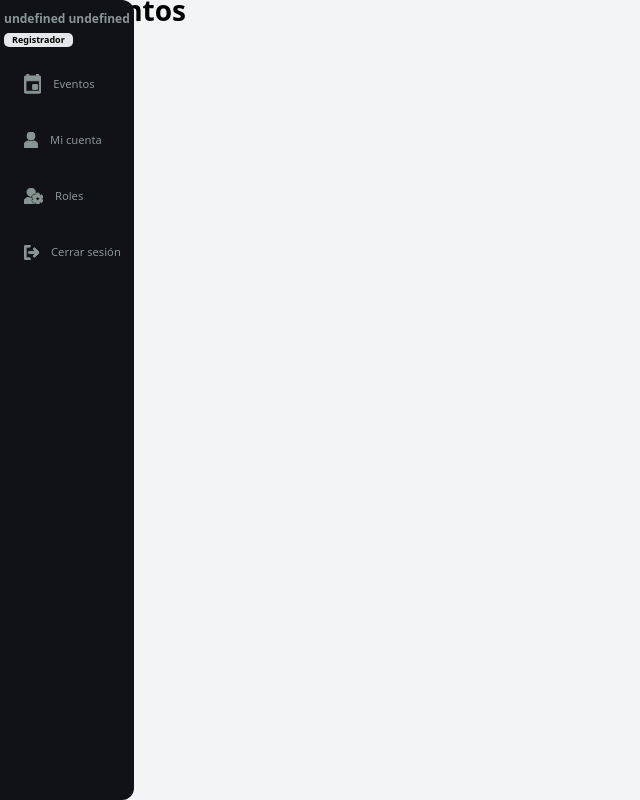
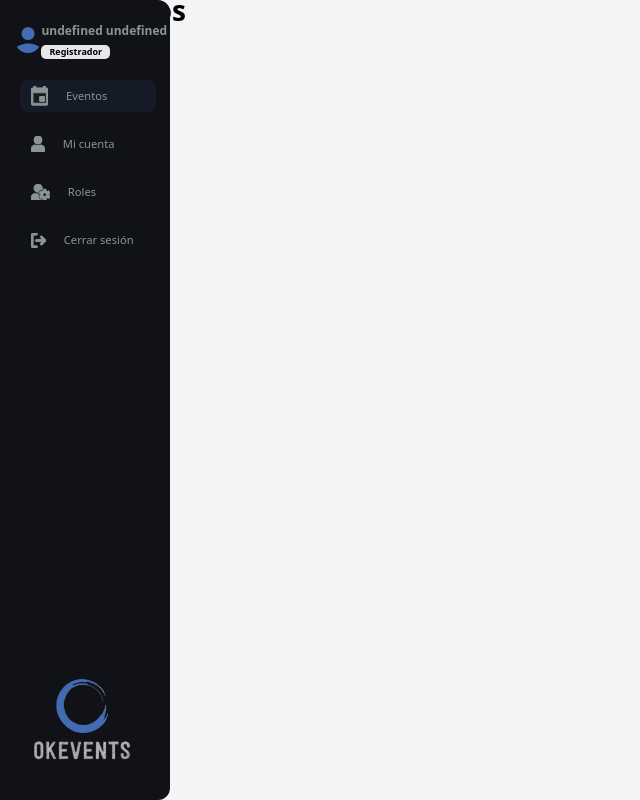
Before and after one commit to KevinSequeiraG/OKEvents, a Next.js app: page /home in a window 1280 px wide. Both pictures are taken after a click on the element "Roles". Shown: the whole page, without its empty margins (0-640 px from the left). Built offline with nearby package versions, Linux system fonts and the light colour scheme; no server answers.

Commit message:
navbar funcional

```diff
--- a/UI-Components/layout/navbar/NavElement/index.js
+++ b/UI-Components/layout/navbar/NavElement/index.js
@@ -7,7 +7,7 @@ const NavElement = (props) => {
                 <Link
                     onClick={props.action}
                     href={props.goTo}
-                    className={`sm:mx-auto h-14 fill-[#899592] flex items-center rounded-lg cursor-pointer hover:bg-[#35CA75] hover:bg-opacity-[0.1]  hover:duration-300 hover:ease-linear hover:!fill-[#35ca75] stroke-[#899592] hover:!stroke-[#35ca75] !mt-0 lg:mr-auto px-1 w-auto navElement sm:ml-5 ${props.active ? "bg-[#35CA75] bg-opacity-[0.1] fill-[#35ca75]" : ""
+                    className={`sm:mx-auto h-14 fill-[#899592] flex items-center rounded-lg cursor-pointer hover:bg-[#426CB4] hover:bg-opacity-[0.1]  hover:duration-300 hover:ease-linear hover:!fill-[#426CB4] stroke-[#899592] hover:!stroke-[#426CB4] !mt-0 lg:mr-auto px-1 w-auto navElement sm:ml-5 ${props.active ? "bg-[#426CB4] bg-opacity-[0.1] fill-[#426CB4]" : ""
                         }`}
                 >
                     {props.icon}
@@ -16,7 +16,7 @@ const NavElement = (props) => {
             ) : (
                 <div
                     onClick={props.action}
-                    className={`sm:mx-auto h-14 fill-[#899592] flex items-center rounded-lg cursor-pointer hover:bg-[#35CA75] hover:bg-opacity-[0.1]  hover:duration-300 hover:ease-linear hover:!fill-[#35ca75] stroke-[#899592] hover:!stroke-[#35ca75] !mt-0 lg:mr-auto px-1 w-auto navElement sm:ml-5 ${props.active ? "bg-[#35CA75] bg-opacity-[0.1] fill-[#35ca75]" : ""
+                    className={`sm:mx-auto h-14 fill-[#899592] flex items-center rounded-lg cursor-pointer hover:bg-[#426CB4] hover:bg-opacity-[0.1]  hover:duration-300 hover:ease-linear hover:!fill-[#426CB4] stroke-[#899592] hover:!stroke-[#426CB4] !mt-0 lg:mr-auto px-1 w-auto navElement sm:ml-5 ${props.active ? "bg-[#426CB4] bg-opacity-[0.1] fill-[#426CB4]" : ""
                         }`}
                 >
                     {props.icon}
--- a/UI-Components/layout/navbar/index.js
+++ b/UI-Components/layout/navbar/index.js
@@ -4,8 +4,8 @@ import { useState } from "react"
 import { HamburguerIcon, LogOutIcon, TicketsIcon, UserIcon } from "../../../public/svgs/Icons"
 import NavElement from "./NavElement";
 import { CalendarIcon, RolesIcon, UserNavIcon } from "../../../public/svgs/navbar/icons";
+// import ChangeRolModal from "../../Modals/ChangeRolModal";
 import { useUserAuth } from "@/BAO/userAuthContext";
-// import ChangeRolModal from "../../Modals/ChangeRolModal";
 
 const Navbar = ({ children }) => {
     const router = useRouter();
@@ -16,7 +16,7 @@ const Navbar = ({ children }) => {
     const isVerifyEmail = router.pathname === "/verifyEmail";
     const isEditRegistration = router.pathname === "/editRegistration";
     const isActiveUsers = router.pathname.includes("/activeUsers");
-    const { loggedUser } = useUserAuth();
+    const { loggedUser, isAdmin } = useUserAuth();
     const [showIconLogo, setShowIconLogo] = useState(true);
     const [showChangeRolModal, setShowChangeRolModal] = useState(false)
 
@@ -31,7 +31,7 @@ const Navbar = ({ children }) => {
                     {/* Mobile */}
                     <div className="block md:hidden z-[51]">
                         <div id="navbar" className="bg-[#101217] w-full h-16 items-center flex z-50 justify-end px-6 font-Inter absolute">
-                            <Link href={"/eventsList"}><img alt="EventPlus Logo" src="../Images/logo1.png" className="w-[3rem] absolute left-4 top-[1rem]"></img></Link>
+                            <Link href={"/eventsList"}><img alt="EventPlus Logo" src="../Images/EventPlusShortLogo.png" className="w-[3rem] absolute left-4 top-[1rem]"></img></Link>
                             <Link href={"/eventsList"} onClick={() => { setShowNavbar(false) }}><TicketsIcon /></Link>
                             <button onClick={() => { setShowNavbar(!showNavbar) }}><HamburguerIcon /></button>
                         </div>
@@ -60,7 +60,7 @@ const Navbar = ({ children }) => {
                                 setShowIconLogo(true);
                             }}
                             className="lg:flex h-full flex-col lg:items-center justify-top relative round rounded-tr-lg rounded-br-lg lg:rounded-[0px_20px_20px_0px] z-50 space-y-5 navBarAnimation">
-                            <div className="h-14 w-5 fill-[#899592] flex items-center justify-center rounded-[19px] cursor-pointer lg:mr-auto px-1 w-auto min-w-[2.5rem] profileElement">
+                            <div className="h-14 w-5 fill-[#899592] flex items-center justify-center rounded-[19px] cursor-pointer lg:mr-auto px-1 w-auto min-w-[2.5rem] profileElement ml-3">
                                 {loggedUser.imageProfileUrl ? (
                                     <img
                                         src={`${loggedUser.imageProfileUrl}`}
@@ -70,7 +70,7 @@ const Navbar = ({ children }) => {
                                 ) : (
                                     <UserNavIcon />
                                 )}
-                                <div className="w-full">
+                                <div className="w-full test">
                                     <p className="font-Inter text-[12px] font-semibold tracking-normal leading-5 mb-1 truncate min-w-min">
                                         {loggedUser.name?.replace(/(^\w{1})|(\s+\w{1})/g, (letra) =>
                                             letra.toUpperCase()
@@ -89,14 +89,15 @@ const Navbar = ({ children }) => {
                                     </div>
                                 </div>
                             </div>
-                            <NavElement action={() => { setShowChangeRolModal(false) }} goTo="eventsList" active={router.pathname == "/eventsList"} icon={<CalendarIcon router={router} />} elementName="Eventos" />
+                            <NavElement action={() => { setShowChangeRolModal(false) }} goTo="home" active={router.pathname == "/home"} icon={<CalendarIcon router={router} />} elementName="Eventos" />
                             <NavElement action={() => { setShowChangeRolModal(false) }} goTo="myAccount" active={router.pathname == "/myAccount"} icon={<UserIcon color={"#899592"} />} elementName="Mi cuenta" />
                             <NavElement action={() => { setShowChangeRolModal(true) }} active={router.pathname == "/"} icon={<RolesIcon />} elementName="Roles" />
                             <NavElement action={() => { setShowChangeRolModal(false) }} goTo="/" active={router.pathname == "/"} icon={<LogOutIcon color={"#899592"} />} elementName="Cerrar sesión" />
-                            {/* {showIconLogo ? <img src="/Images/navbarLogo.png" className="absolute bottom-6 w-10" /> : <img src="/Images/appLogoWhite.png" className="absolute bottom-6 mx-2 w-5/6" />} */}
+                            <img src="/Images/logo1.png" className="absolute bottom-6" />
                         </nav>
                     </div>
                     <div className={`pt-16 md:pt-0 md:ml-16 w-full mx-auto scrollbar overflow-auto`}>
+
                         {children}
                     </div>
                 </div>
--- a/public/svgs/navbar/icons.js
+++ b/public/svgs/navbar/icons.js
@@ -39,7 +39,7 @@ const UserNavIcon = () => {
                     id="Trazado_150"
                     d="M16.375,13a4.25,4.25,0,1,0-4.25-4.25A4.262,4.262,0,0,0,16.375,13Zm0,2.125c-2.816,0-8.5,1.434-8.5,4.25V21.5h17V19.375C24.875,16.559,19.191,15.125,16.375,15.125Z"
                     transform="translate(-15 -1)"
-                    fill={"#44D297"}
+                    fill={"#426CB4"}
                 />
             </g>
         </svg>
--- a/styles/globals.css
+++ b/styles/globals.css
@@ -1,27 +1,277 @@
+@import url("https://fonts.googleapis.com/css2?family=Inter:wght@100;200;300;400;500;600;700;800;900&family=Montserrat:ital,wght@0,100;0,200;0,300;0,400;0,500;0,600;0,700;0,800;0,900;1,100;1,200;1,300;1,400;1,500;1,600;1,700;1,800;1,900&display=swap");
+@import url('https://fonts.googleapis.com/css2?family=Roboto&display=swap');
+
 @tailwind base;
 @tailwind components;
 @tailwind utilities;
 
-:root {
-  --foreground-rgb: 0, 0, 0;
-  --background-start-rgb: 214, 219, 220;
-  --background-end-rgb: 255, 255, 255;
+.scrollbar {
+  scrollbar-width: 14px !important;
+  scrollbar-color: #e9e9eb !important;
 }
 
-@media (prefers-color-scheme: dark) {
-  :root {
-    --foreground-rgb: 255, 255, 255;
-    --background-start-rgb: 0, 0, 0;
-    --background-end-rgb: 0, 0, 0;
+/* For Chrome, EDGE, Opera, Others */
+.scrollbar::-webkit-scrollbar {
+  width: 14px !important;
+  height: 10px !important;
+}
+
+.scrollbar::-webkit-scrollbar-track {
+  background: #fff !important;
+}
+
+.scrollbar::-webkit-scrollbar-thumb {
+  background: #e9e9eb !important;
+  border-radius: 50px !important;
+}
+
+.rti--container {
+  /* --rti-bg: #fff; */
+  --rti-border: #8b9592 !important;
+  --rti-main: black !important;
+  --rti-radius: 10px !important;
+  --rti-s: 0.5rem !important;
+  --rti-tag: #e9e9eb !important;
+  --rti-tag-remove: "#e53e3e";
+  color: #899592;
+  font-size: 14px;
+  text-align: center !important;
+  text-indent: 5px;
+  font-family: Inter !important;
+  min-height: 42px !important;
+  width: 100% !important;
+  display: flex !important;
+}
+.rti--input{
+  display: flex !important;
+  flex: 1 1;
+}
+
+.rti--tag{
+  height: 20px !important;
+}
+
+.rti--container *:focus {
+  display: block !important;
+  color: black !important;
+}
+
+.scrollbarUsers {
+  scrollbar-width: 8px !important;
+  scrollbar-color: #e9e9eb !important;
+}
+
+/* For Chrome, EDGE, Opera, Others */
+.scrollbarUsers::-webkit-scrollbar {
+  width: 8px !important;
+  height: 10px !important;
+}
+
+.scrollbarUsers::-webkit-scrollbar-track {
+  background: transparent !important;
+}
+
+.scrollbarUsers::-webkit-scrollbar-thumb {
+  background: #e9e9eb !important;
+  border-radius: 50px !important;
+}
+
+.scrollbarDropDown {
+  scrollbar-width: 8px !important;
+  scrollbar-color: #e9e9eb !important;
+  border-radius: 5px !important;
+}
+
+/* For Chrome, EDGE, Opera, Others */
+.scrollbarDropDown::-webkit-scrollbar {
+  width: 8px !important;
+  height: 10px !important;
+  border-radius: 5px !important;
+}
+
+.scrollbarDropDown::-webkit-scrollbar-track {
+  background: #fff !important;
+  border-radius: 5px !important;
+}
+
+.scrollbarDropDown::-webkit-scrollbar-thumb {
+  background: #e9e9eb !important;
+  border-radius: 50px !important;
+}
+
+.BorderCorner {
+  border: 4px solid #35ca75;
+  display: inline-block;
+  margin: 25px auto;
+  padding: 25px;
+  position: relative;
+  width: auto;
+}
+
+.BorderCorner svg {
+  position: relative;
+  display: block;
+  margin: 0;
+  padding: 0;
+  z-index: 5;
+}
+
+.BorderCorner::before,
+.BorderCorner::after {
+  content: "";
+  position: absolute;
+  background: white;
+}
+
+.BorderCorner::before {
+  width: calc(100% + 50px + 6px - 120px);
+  height: calc(100% + 8px);
+  top: -4px;
+  left: 50%;
+  transform: translateX(-50%);
+  z-index: 1;
+}
+
+.BorderCorner::after {
+  height: calc(100% + 50px + 6px - 120px);
+  width: calc(100% + 8px);
+  left: -4px;
+  top: 50%;
+  transform: translateY(-50%);
+  z-index: 1;
+}
+
+@media only screen and (max-width: 640px) {
+  .scrollbar {
+    scrollbar-width: 0px !important;
+    scrollbar-color: #e9e9eb !important;
+  }
+
+  /* For Chrome, EDGE, Opera, Others */
+  .scrollbar::-webkit-scrollbar {
+    width: 0px !important;
+    height: 0px !important;
+  }
+
+  .scrollbar::-webkit-scrollbar-track {
+    background: #fff !important;
+  }
+
+  .scrollbar::-webkit-scrollbar-thumb {
+    background: #e9e9eb !important;
+    border-radius: 0px !important;
+  }
+
+  .rti--container {
+    --rti-bg: "#fff";
+    --rti-border: #8b9592 !important;
+    --rti-main: black !important;
+    --rti-radius: 10px !important;
+    --rti-s: 0.5rem !important;
+    --rti-tag: #e9e9eb !important;
+    --rti-tag-remove: "#e53e3e";
+    color: #899592;
+    text-align: center !important;
+    text-indent: 5px;
+    font-family: Inter !important;
+  }
+  .rti--container *:focus {
+    display: block !important;
+    color: black !important;
   }
 }
 
-body {
-  color: rgb(var(--foreground-rgb));
-  background: linear-gradient(
-      to bottom,
-      transparent,
-      rgb(var(--background-end-rgb))
-    )
-    rgb(var(--background-start-rgb));
+.games-bg-hover {
+  background-color: rgb(227, 227, 227) !important;
 }
+
+.scrollable {
+  overflow-y: auto;
+}
+
+.navBarAnimation{
+  min-width: 1rem;
+  width: 70px;
+  transition: all .4s ease-in-out;
+}
+
+.navBarAnimation .navElement{
+  width: 2rem;
+  height: 2rem;
+  position: relative;
+  margin-top: 1rem!important
+}
+.navElement svg{
+  position: absolute;
+  left: 7px;
+  margin-right: .8rem;
+}
+
+.navBarAnimation:hover .navElement{
+  width: auto;
+  min-width: 80%;
+  align-content: flex-start;
+}
+
+.navBarAnimation:hover .navElement svg{
+  position: relative;
+}
+
+.navBarAnimation .navElement p{
+  transition: all .3s linear;
+  opacity: 0;
+}
+
+.navBarAnimation:hover .navElement p{
+  opacity: 100%;
+  opacity: 1;
+}
+
+.navBarAnimation:hover {
+  width: 170px;
+}
+
+.navbar:hover .test{
+  display: none;
+}
+
+.profileElement{
+  width: 10rem;
+  height: 3rem;
+  position: relative;
+  margin-top: 1rem!important;
+  text-align: center;
+}
+
+.profileElement img{
+  position: absolute;
+  left: -2px;
+  margin-right: .8rem;
+  margin-left: 1rem;
+}
+
+.profileElement svg{
+  margin-left: auto;
+  margin-right: auto;
+  width: 8rem;
+}
+
+.profileElement div{
+  transition: all .5s linear;
+  opacity: 0;  ;
+}
+
+.navBarAnimation:hover .profileElement{
+  margin-left: .7rem;
+}
+
+.navBarAnimation:hover .profileElement img{
+  position: relative;
+}
+
+.navBarAnimation:hover .profileElement div{
+  opacity: 1;
+}
+.registerCheckbox input[type=checkbox] {
+  accent-color: #426CB4;
+}
```
